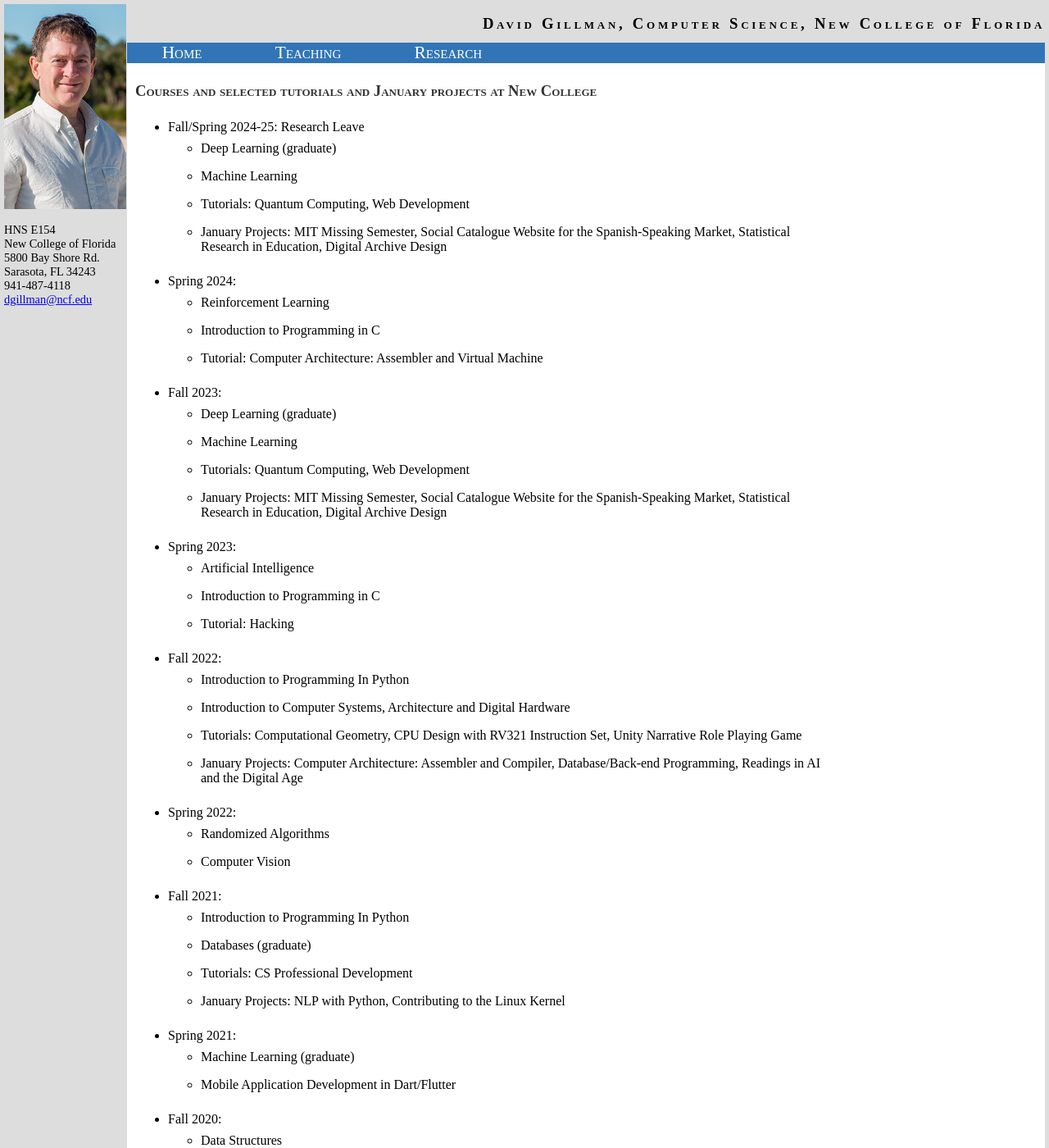
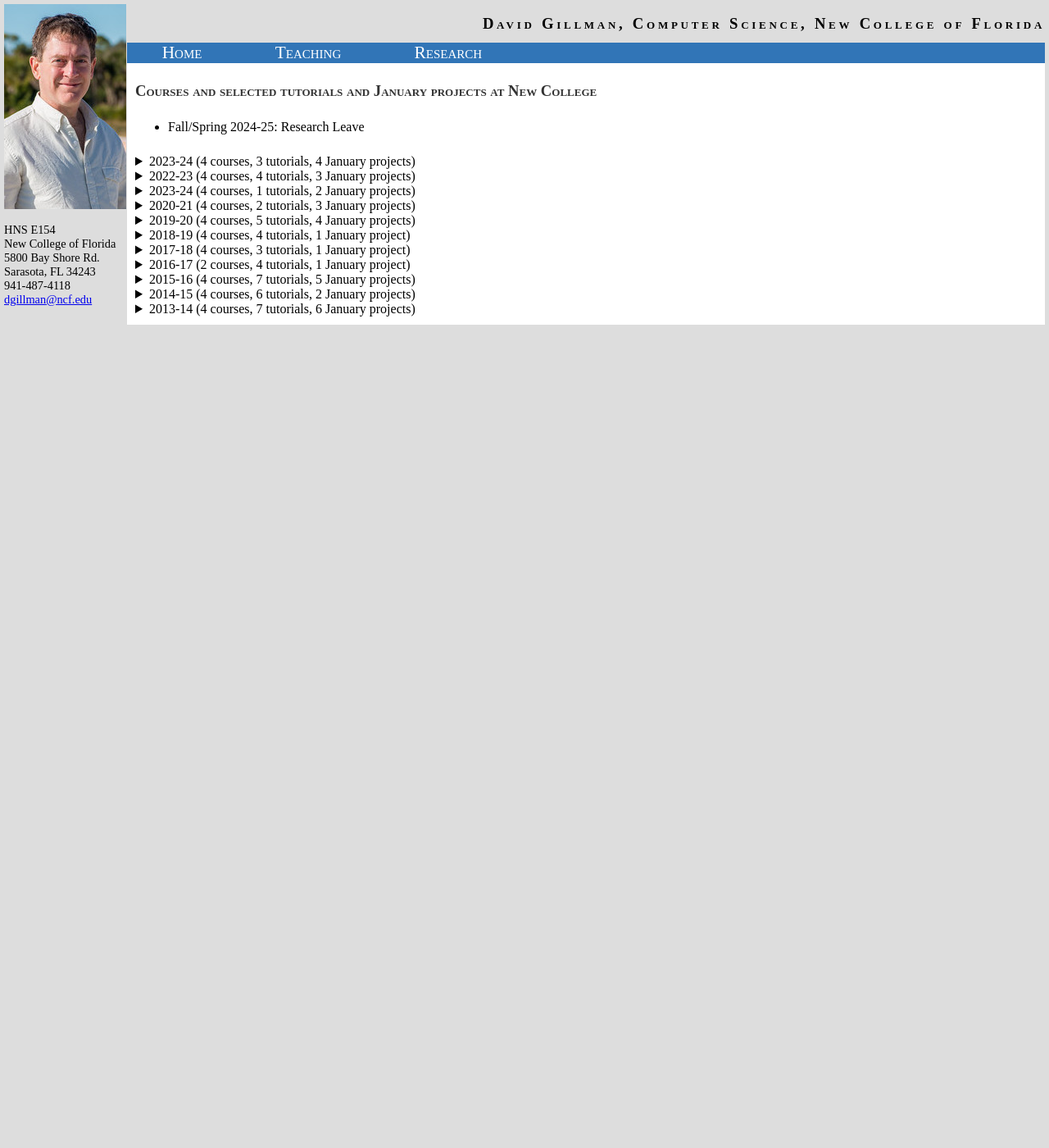
Before and after one commit to davidwgillman/davidwgillman.github.io, a Jekyll site: the page built from teaching.md, in a window 1280 px wide and 1400 px high. Shown: the whole window at 82% size. Built offline with Jekyll 4.4.1, drawn with Linux system fonts in a browser that asks for light colours; our own code applies the rules of GitHub Pages for plain Markdown files; some of the changed text lies outside the part shown.

Commit message:
collapsing lists

```diff
--- a/teaching.md
+++ b/teaching.md
@@ -5,126 +5,164 @@ layout: main
 # Courses and selected tutorials and January projects at New College
 
 - Fall/Spring 2024-25: Research Leave
+
+<details markdown=1>
+  <summary>2023-24 (4 courses, 3 tutorials, 4 January projects)</summary>
+
+- Fall 2023:
   - Deep Learning (graduate)
   - Machine Learning
   - Tutorials: Quantum Computing, Web Development
-  - January Projects: MIT Missing Semester, Social Catalogue Website for the Spanish-Speaking Market, Statistical Research in Education, Digital Archive Design
+
+- January Projects: MIT Missing Semester, Social Catalogue Website for the Spanish-Speaking Market, Statistical Research in Education, Digital Archive Design
 
 - Spring 2024:
   - Reinforcement Learning
   - Introduction to Programming in C
   - Tutorial: Computer Architecture: Assembler and Virtual Machine
+</details>
+<details markdown=1>
+  <summary>2022-23 (4 courses, 4 tutorials, 3 January projects)</summary>
 
-- Fall 2023:
-  - Deep Learning (graduate)
-  - Machine Learning
-  - Tutorials: Quantum Computing, Web Development
-  - January Projects: MIT Missing Semester, Social Catalogue Website for the Spanish-Speaking Market, Statistical Research in Education, Digital Archive Design
+- Fall 2022:
+  - Introduction to Programming In Python
+  - Introduction to Computer Systems, Architecture and Digital Hardware
+  - Tutorials: Computational Geometry, CPU Design with RV321 Instruction Set, Unity Narrative Role Playing Game
+
+ - January Projects: Computer Architecture: Assembler and Compiler, Database/Back-end Programming, Readings in AI and the Digital Age
 
 - Spring 2023:
   - Artificial Intelligence
   - Introduction to Programming in C
   - Tutorial: Hacking
-
-- Fall 2022:
-  - Introduction to Programming In Python
-  - Introduction to Computer Systems, Architecture and Digital Hardware
-  - Tutorials: Computational Geometry, CPU Design with RV321 Instruction Set, Unity Narrative Role Playing Game
-  - January Projects: Computer Architecture: Assembler and Compiler, Database/Back-end Programming, Readings in AI and the Digital Age
-
-- Spring 2022:
-  - Randomized Algorithms
-  - Computer Vision
+</details>
+<details markdown=1>
+  <summary>2023-24 (4 courses, 1 tutorials, 2 January projects)</summary>
 
 - Fall 2021:
   - Introduction to Programming In Python
   - Databases (graduate)
   - Tutorials: CS Professional Development
+
   - January Projects: NLP with Python, Contributing to the Linux Kernel
 
-- Spring 2021:
-  - Machine Learning (graduate)
-  - Mobile Application Development in Dart/Flutter
+- Spring 2022:
+  - Randomized Algorithms
+  - Computer Vision
+</details>
+<details markdown=1>
+  <summary>2020-21 (4 courses, 2 tutorials, 3 January projects)</summary>
 
 - Fall 2020:
   - Data Structures
   - Databases (graduate)
   - Tutorials: Hacking, Competitive Programming
+
   - January Projects: Face Recognition Techniques, Readings in Web Technology and UX Research, Randomized Algorithms
+
+- Spring 2021:
+  - Machine Learning (graduate)
+  - Mobile Application Development in Dart/Flutter
+</details>
+<details markdown=1>
+  <summary>2019-20 (4 courses, 5 tutorials, 4 January projects)</summary>
+
+- Fall 2019:
+  - Data Structures
+  - Databases (graduate)
+  - Tutorials: Computational Learning Theory, Unity Game Engine
+
+  - January Projects: Graph Matching Algorithms, Dance Simulation with Machine Learning, Research in Music Information Retrieval, Embedded Audio Programming
 
 - Spring 2020:
   - Machine Learning (graduate)
   - Object-oriented Programming
   - Tutorials: Discrete Mathematics, C++ Game Development, Mobile Design Patterns in Kotlin
+</details>
+<details markdown=1>
+  <summary>2018-19 (4 courses, 4 tutorials, 1 January project)</summary>
 
-- Fall 2019:
-  - Data Structures
+- Fall 2018:
+  - Natural Language Processing (graduate)
   - Databases (graduate)
-  - Tutorials: Computational Learning Theory, Unity Game Engine
-  - January Projects: Graph Matching Algorithms, Dance Simulation with Machine Learning, Research in Music Information Retrieval, Embedded Audio Programming
+  - Tutorial: Randomized Algorithms
+
+- January Group Project: Health Literacy App Design
 
 - Spring 2019:
   - Machine Learning (graduate)
   - Object-oriented Programming
   - Tutorials: Discrete Mathematics, Competitive Programming, Color Appearance and Reproduction
-
-- Fall 2018:
-  - Natural Language Processing (graduate)
-  - Databases (graduate)
-  - Tutorial: Randomized Algorithms
-  - January Group Project: Health Literacy App Design
-
-- Spring 2018:
-  - Natural Language Processing
-  - Object-oriented Programming
-  - Tutorial: Hacking
+</details>
+<details markdown=1>
+  <summary>2017-18 (4 courses, 3 tutorials, 1 January project)</summary>
 
 - Fall 2017:
   - Algorithms
   - Databases (graduate)
   - Tutorials: Mathematical proofs, Information theory and coding
 
-- Spring 2017: Research Leave
+- January Projects: Machine-generated Music
+
+- Spring 2018:
+  - Natural Language Processing
+  - Object-oriented Programming
+  - Tutorial: Hacking
+</details>
+<details markdown=1>
+  <summary>2016-17 (2 courses, 4 tutorials, 1 January project)</summary>
 
 - Fall 2016:
   - Practical Data Science (graduate)
   - Databases (graduate)
+  - Tutorials:  3D data visualization, Game theory, Natural Language Processing, Cellular Automata Research
 
-- Spring 2016:
-  - Functional Problem Solving
-  - Object-oriented Programming
+- January Projects: Pronunciation of Japanese Proper Nouns
 
-- Fall 2016:
-  - Practical Data Science (graduate)
+- Spring 2017: Research Leave
+</details>
+<details markdown=1>
+  <summary>2015-16 (4 courses, 7 tutorials, 5 January projects)</summary>
+
+- Fall 2015:
+  - Distributed Computing
   - Databases (graduate)
-  - Tutorials:  3D data visualization, Game theory, Cellular automata research
+  - Tutorials:  Natural Language Processing, Unity Engine, Compilers
+
+- January Projects: Computer Systems: A Programmer's Perspective, Tracking the Path of a Barbell Using OpenCV and Python, Visualization of Cellular Automata, Building a Robot And Exploring Animal Behavior, Internship for Life Journal online journaling company
 
 - Spring 2016:
   - Functional Problem Solving
   - Object-oriented Programming
   - Tutorials: Python for GIS, Computer vision Web application, Clojure, Software project for LifeJournal online journaling company
+</details>
+<details markdown=1>
+  <summary>2014-15 (4 courses, 6 tutorials, 2 January projects)</summary>
 
-- Fall 2015:
-  - Distributed Computing
-  - Databases (graduate)
-  - Tutorials:  Natural language processing, Unity engine, Compilers
+- Fall 2014:
+  - Introduction to Programming in Python
+  - Digital Signal Pocessing
+  - Tutorials:  Sofware project for Planned Parenthood, C++ game development, Software project for New College Career Office
+
+- January Projects: Ruby and Game Design, Implementing STL in C++
 
 - Spring 2015:
   - Software Engineering
   - Digital Image Processing
-  - Tutorials: C++ game development, Python for GIS, Web application development project for Mote Marine Laboratory, Java
+  - Tutorials: C++ game development, Python for GIS, Web application development project for Mote Marine Laboratory
+</details>
+<details markdown=1>
+  <summary>2013-14 (4 courses, 7 tutorials, 6 January projects)</summary>
 
-- Fall 2014:
+- Fall 2013
   - Introduction to Programming in Python
-  - Digital Signal Pocessing
-  - Tutorials:  Sofware project for Planned Parenthood, C++ game development, Software project for New College
+  - Database Systems with Linux
+  - Tutorials: Software development group project, Automated chemical reaction solver
+
+- January Projects: Georgian and Shape Note Choir, Digital Drawing With Photoshop, Automatic Word Completion For Windows In Python, Narrative Game In Python, Ableton API, Image Compression with CUDA
 
 - Spring 2014:
   - Hacking
   - Software development projects for MobileBits and Planned Parenthood
   - Tutorials: C++
-
-- Fall 2013
-  - Introduction to Programming in Python
-  - Database Systems with Linux
-  - Tutorials: Software development group project, Automated chemical reaction solver
+</details>
```
